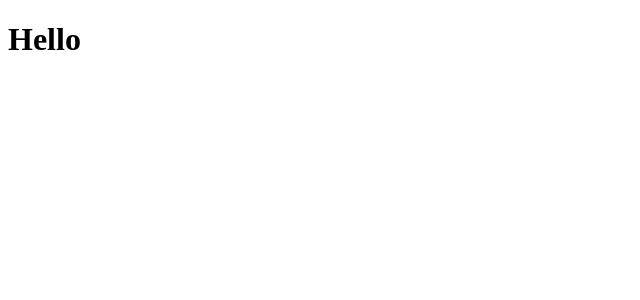
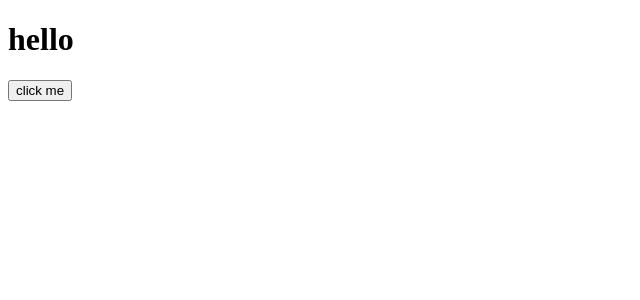
Before and after one commit to butterbeetle/react-masterclass, a React (Create React App) app: page / in a window 1280 px wide. Shown: the top 300 px of the page, without its empty margins (0-640 px from the left). Built offline with nearby package versions, Linux system fonts and the light colour scheme.

Commit message:
3.7 Recap

```diff
--- a/package.json
+++ b/package.json
@@ -42,6 +42,7 @@
     ]
   },
   "devDependencies": {
+    "@types/react-query": "^1.2.9",
     "@types/styled-components": "^5.1.25"
   }
 }
--- a/src/App.tsx
+++ b/src/App.tsx
@@ -1,4 +1,4 @@
-import { useState } from "react";
+import React, { useState } from "react";
 import styled from "styled-components";
 
 const Container = styled.div`
@@ -8,11 +8,23 @@
   color: ${props => props.theme.textColor};
 `;
 
+interface DummyProps {
+  text: string;
+  active?: boolean;
+}
+
+function Dummy({ text, active = false }: DummyProps) {
+  return <H1>{text}</H1>
+}
+
 function App() {
-
+  const onClick = (event: React.FormEvent<HTMLButtonElement>) => { };
   return (
     <Container>
-      <H1>Hello</H1>
+      <Dummy active text="hello" />
+      <form>
+        <button onClick={onClick}>click me</button>
+      </form>
     </Container>
   );
 }
```
Also changed, not shown: 2 other files (tests, documents, lock files or other folders).
